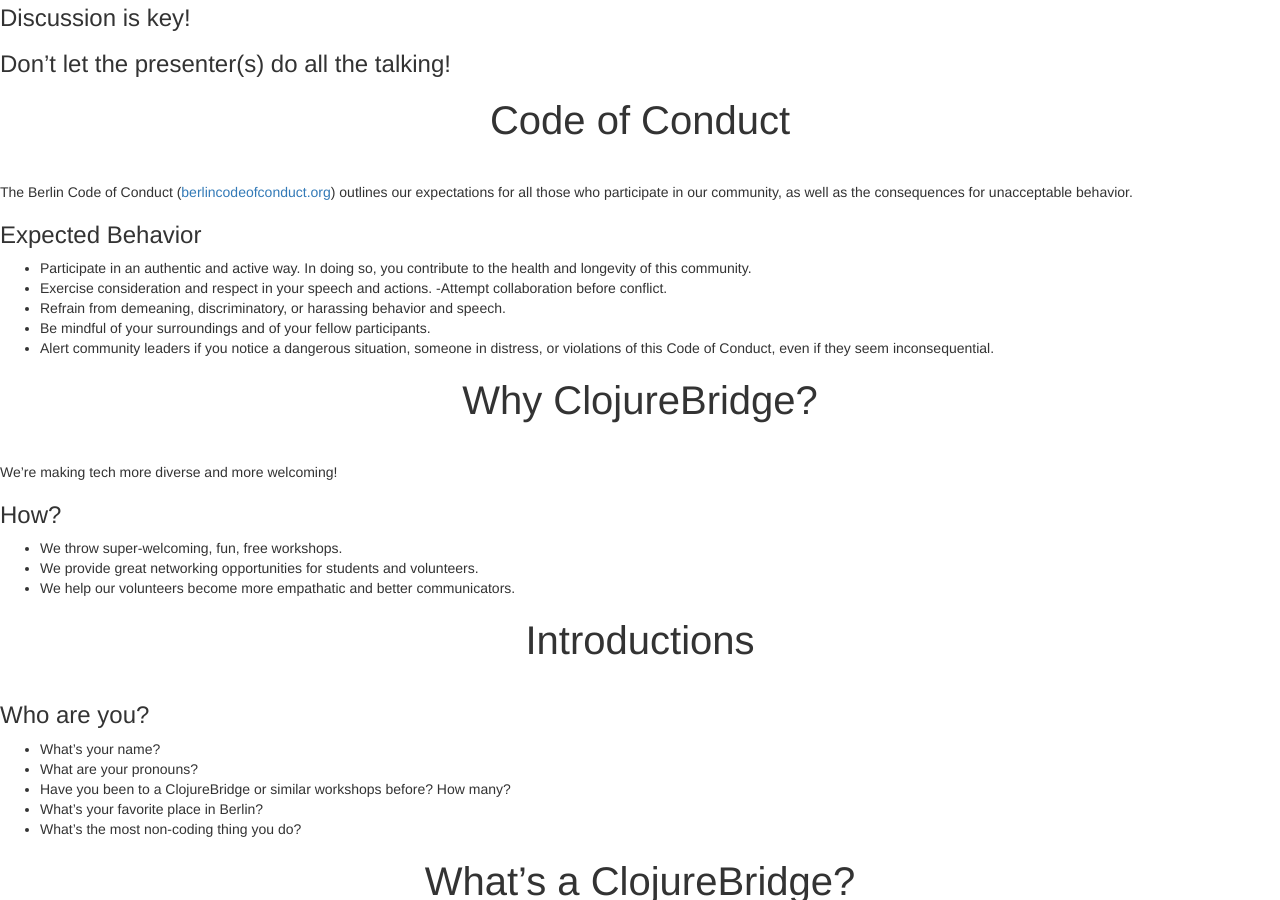
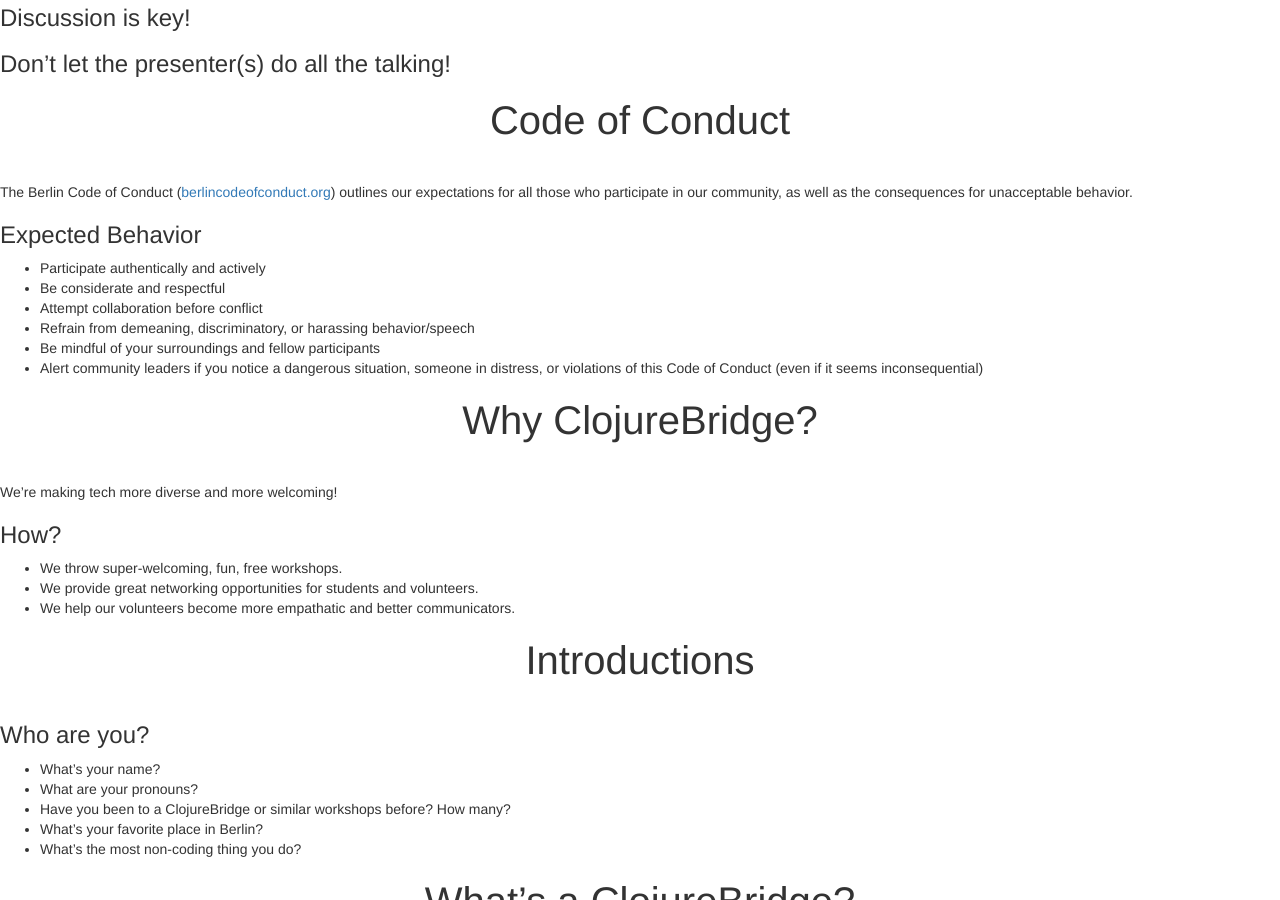
Before and after one commit to clojurebridge-berlin/clojurebridge-berlin.github.io, a Jekyll site: the page built from docs/coaches_training.deck.md, in a window 1280 px wide and 900 px high, scrolled down 721 px. Built offline with Jekyll 4.4.1, drawn with Linux system fonts in a browser that asks for light colours; our own code applies the rules of GitHub Pages for plain Markdown files.

Commit message:
Fix unordered list. Be more concise in Code of Conduct explanations

```diff
--- a/docs/coaches_training.deck.md
+++ b/docs/coaches_training.deck.md
@@ -24,12 +24,12 @@
 
 ### Expected Behavior
 
- - Participate in an authentic and active way. In doing so, you contribute to the health and longevity of this community.
- - Exercise consideration and respect in your speech and actions.
- -Attempt collaboration before conflict.
- - Refrain from demeaning, discriminatory, or harassing behavior and speech.
- - Be mindful of your surroundings and of your fellow participants.
-  - Alert community leaders if you notice a dangerous situation, someone in distress, or violations of this Code of Conduct, even if they seem inconsequential.
+ - Participate authentically and actively
+ - Be considerate and respectful
+ - Attempt collaboration before conflict
+ - Refrain from demeaning, discriminatory, or harassing behavior/speech
+ - Be mindful of your surroundings and fellow participants
+ - Alert community leaders if you notice a dangerous situation, someone in distress, or violations of this Code of Conduct (even if it seems inconsequential)
 
 
 # Why ClojureBridge?
```
